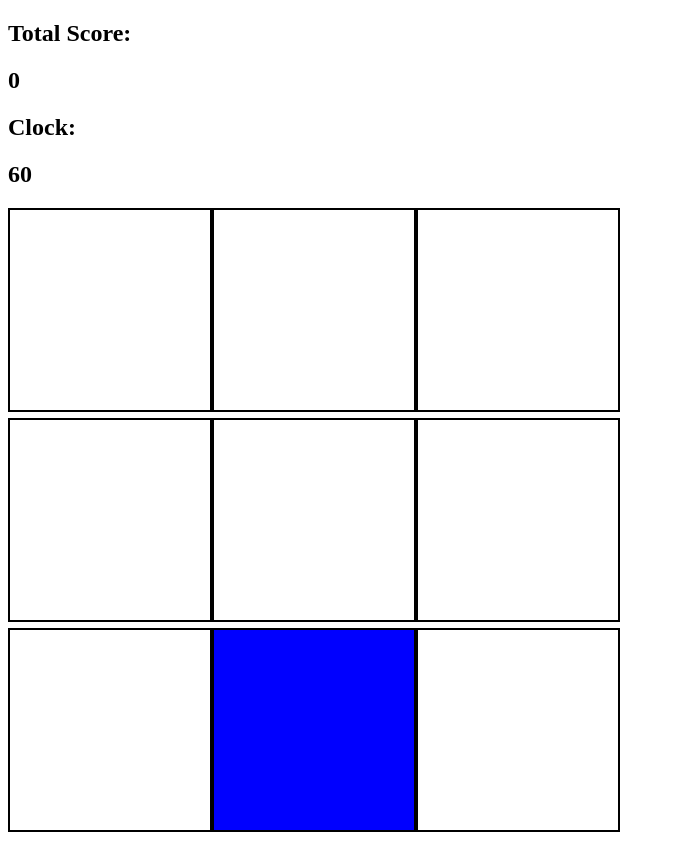
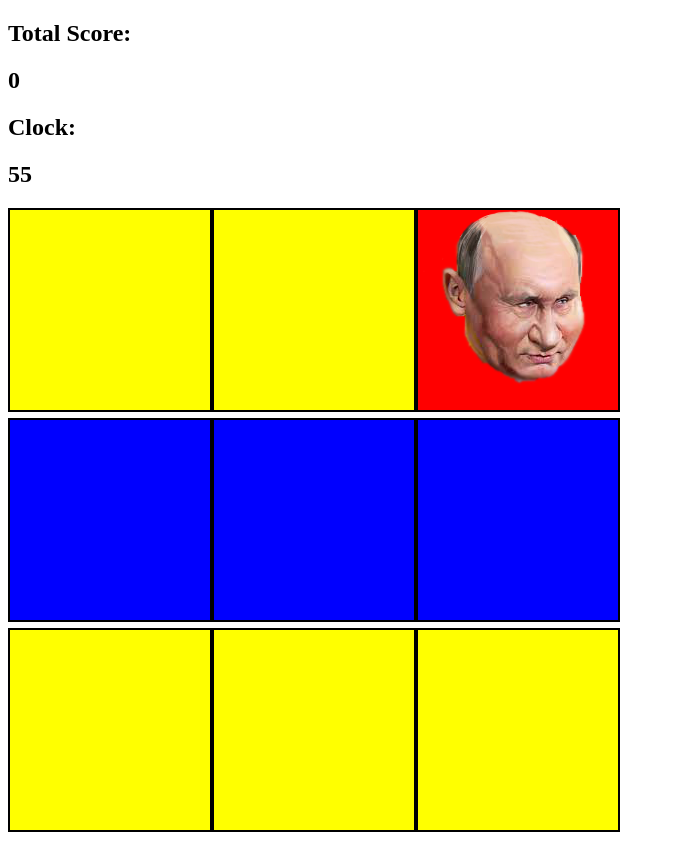
Before and after one commit to JohnWilliamJonesIII/JavaScript-Project-Repo---Whack-A-Fascist, a plain HTML site: page index.html in a window 1280 px wide. Shown: the whole page, without its empty margins (0-675 px from the left). Drawn offline with Linux system fonts and the light colour scheme.

Commit message:
Added Ukrainian flag colors to background, red background for Putin's head

```diff
--- a/app.js
+++ b/app.js
@@ -4,6 +4,9 @@ const timeCounter = document.querySelector('#timeCounter')
 const score = document.querySelector('#score')
 
 let result = 0
+let hitPosition
+let currentTime = 60
+let timerId = null
 
 function randomPutinHole(){
     squares.forEach(square => {
@@ -12,6 +15,38 @@ function randomPutinHole(){
 
     let randomPutinHolePosition = squares[Math.floor(Math.random() * 9)]
     randomPutinHolePosition.classList.add('putin')
+
+    hitPosition = randomPutinHolePosition.id
 }
 
-randomPutinHole()
+squares.forEach(square => {
+    square.addEventListener('mousedown', () => {
+        if (square.id == hitPosition) {
+            result++
+            score.textContent = result
+            hitPosition = null
+        }
+    })
+})
+
+
+
+function movePutin(){
+    let timerId = null
+    timerId = setInterval(randomPutinHole, 500)
+}
+
+movePutin()
+
+function countDown() {
+currentTime--
+timeCounter.textContent = currentTime
+
+if (currentTime == 0){
+    clearInterval(countDownTimerId)
+    cleatInterval(timerId)
+    alert('GAME OVER: FINAL SCORE = ' + ' ' + result)
+}
+}
+
+let countDownTimerId = setInterval(countDown, 1000)
--- a/index.html
+++ b/index.html
@@ -12,15 +12,15 @@
     <h2>Clock:</h2>
     <h2 id="timeCounter">60</h2>
     <div class="grid">
-        <div class="square" id="1"></div>
-        <div class="square" id="2"></div>
-        <div class="square" id="3"></div>
-        <div class="square" id="4"></div>
-        <div class="square" id="5"></div>
-        <div class="square" id="6"></div>
-        <div class="square" id="7"></div>
-        <div class="square" id="8"></div>
-        <div class="square" id="9"></div>
+        <div class="square yellowSquare" id="1"></div>
+        <div class="square yellowSquare" id="2"></div>
+        <div class="square yellowSquare" id="3"></div>
+        <div class="square blueSquare" id="4"></div>
+        <div class="square blueSquare" id="5"></div>
+        <div class="square blueSquare" id="6"></div>
+        <div class="square yellowSquare" id="7"></div>
+        <div class="square yellowSquare" id="8"></div>
+        <div class="square yellowSquare" id="9"></div>
     </div>
 
     <script src="app.js"></script>
--- a/style.css
+++ b/style.css
@@ -12,7 +12,14 @@
   border-color: black;
   border-width: 2px;
 }
+.yellowSquare {
+  background-color: yellow;
+}
+.blueSquare {
+  background-color: blue;
+}
 
 .putin {
-  background-color: blue;
+  background-image: url("media/putin.png");
+  background-color: red;
 }
```
